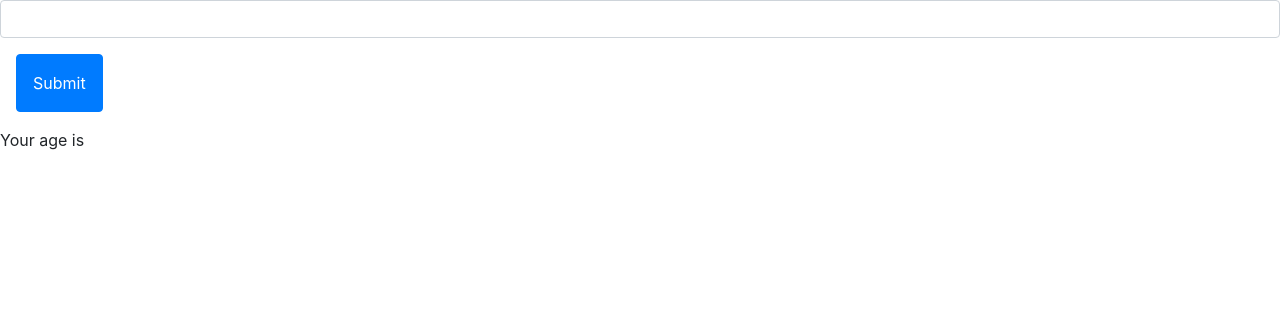
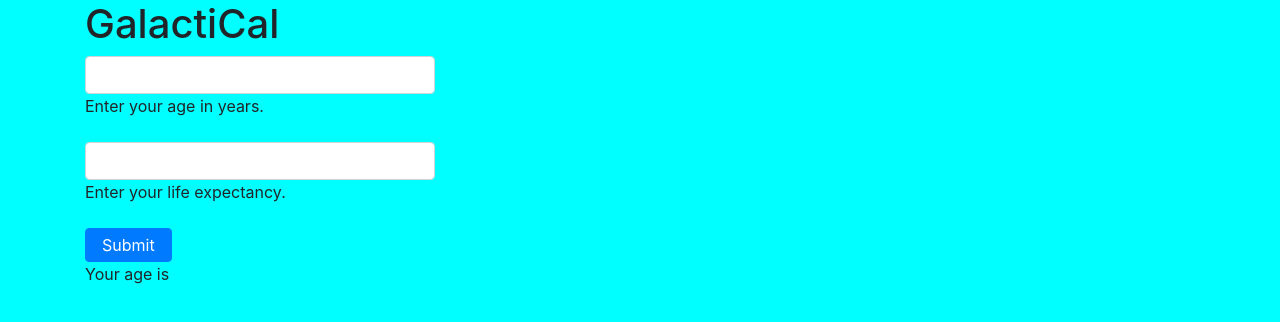
Before and after one commit to mireie/galactic-age, a website built with webpack: page src/index.html in a window 1280 px wide. Both pictures are taken after a click on the element "Submit". Built offline with nearby package versions, Linux system fonts and the light colour scheme.

Commit message:
add expectancy to object

```diff
--- a/src/css/styles.css
+++ b/src/css/styles.css
@@ -1,4 +1,3 @@
-#age-submit {
-  padding:1rem;
-  margin:1rem;
+body {
+  background-color: aqua;
 }
--- a/src/index.html
+++ b/src/index.html
@@ -9,9 +9,28 @@
 </head>
 
 <body>
-  <input class="form-control" type="number" name="age" id="age">
-  <div class="btn btn-primary" id="age-submit">Submit</div>
-  <div class="output">Your age is <span id="output-age"></span></div>
+  <div class="container">
+    <div class="row">
+      <div class="col"><h1>GalactiCal</div>
+    </div>
+    <div class="row">
+      <div class="col-md-4">
+        <form>
+          <div class="mb-3">
+            <input class="form-control" type="number" name="age" id="age">
+            <label for="age">Enter your age in years.</label>
+          </div>
+          <div class="mb-3">
+            <input class="form-control" type="number" name="expectancy" id="expectancy">
+            <label for="expectancy">Enter your life expectancy.</label>
+          </div>
+          <div class="btn btn-primary pl-3 pr-3 pt-1 pb-1" id="age-submit">Submit</div>
+        </form>
+        <div class="output">Your  age is <span id="output-age"></span></div>
+      </div>
+      <div class="col"></div>
+    </div>
+  </div>
 
 </body>
 
--- a/src/js/galaCalc.js
+++ b/src/js/galaCalc.js
@@ -17,8 +17,9 @@ const neptune = new Planet("Neptune",60,189.55);
 const pluto = new Planet("Pluto",90,797.50);
 
 export class GalacticAge {
-  constructor(solarAge) {
+  constructor(solarAge, expectancy) {
     this.solarAge = parseFloat(solarAge);
+    this.expectancy = expectancy;
   }
 
   getMercuryAge() {
@@ -45,10 +46,10 @@ export class GalacticAge {
     const lifeExpect = 72.56;
     return lifeExpect - this.solarAge;
   }
-  yearsLeft(expectency) {
+  yearsLeft(expectancy) {
     let yearsLeftArray = [];
     planetYearLength.forEach(e => {
-      let expectedYears = expectency * planetYearLength[2] / e;
+      let expectedYears = expectancy * planetYearLength[2] / e;
       let yearsRemain = expectedYears - this.solarAge * planetYearLength[2] / e;
       if (yearsRemain < 0) {
         yearsRemain *= -1;
@@ -59,8 +60,8 @@ export class GalacticAge {
     return yearsLeftArray;
   }
 
-  galactiCalc(expectency) {
-    this.remain = this.yearsLeft(expectency);
+  galactiCalc(expectancy) {
+    this.remain = this.yearsLeft(expectancy);
     console.log(this);
     return this;
   }
--- a/src/main.js
+++ b/src/main.js
@@ -6,7 +6,6 @@ import './css/styles.css';
 
 $('#age-submit').click(function () {
   const age = $('#age').val();
-  let human = new GalacticAge(age);
-  human.galactiCalc(25);
-  $("#output-age").html(age);
+  const expectancy = $('#expectancy').val()
+  let input = new GalacticAge(age, expectancy);
 });
```
